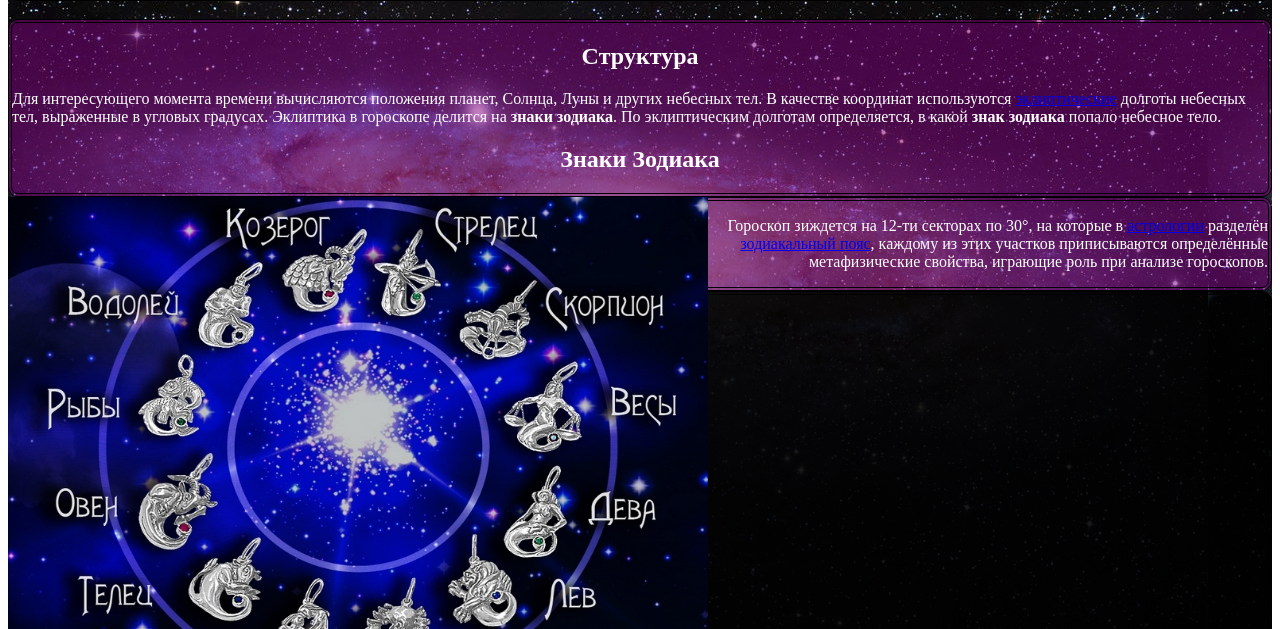
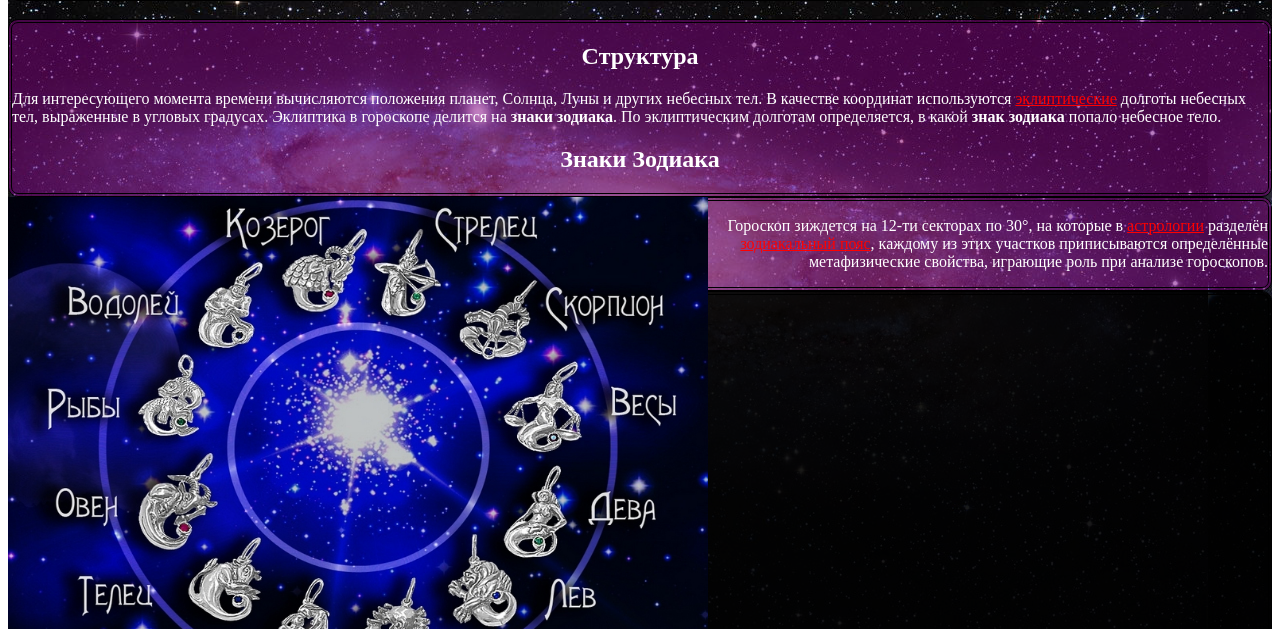
Before and after one commit to Hitodemuraga/Illya_BarbinovGIT, a plain HTML site: page qa_adv/index.html in a window 1280 px wide. Shown: the part 171-800 px from the top of the page. Drawn offline with Linux system fonts and the light colour scheme; files whose address does not match are found by name.

Commit message:
v2.0
Пофиксил баги
Изменил цвет ссылок

```diff
--- a/qa_adv/pages/index.html
+++ b/qa_adv/index.html
@@ -2,7 +2,7 @@
 <html>
 <head>
 	<title>QAtest</title>
-    <link rel="stylesheet" type="text/css" href="C:\Games\QA\qa_adv\css\style.css">
+    <link rel="stylesheet" type="text/css" href="..\qa_adv\css\style.css">
 </head>
 <body>
 <div id="header">
@@ -18,12 +18,12 @@
 <br>
 <div id="Structure">
 <h2 align="center">Cтруктура</h2>
- <p>Для интересующего момента времени вычисляются положения планет, Солнца, Луны и других небесных тел. В качестве координат используются <a href="https://ru.wikipedia.org/wiki/%D0%AD%D0%BA%D0%BB%D0%B8%D0%BF%D1%82%D0%B8%D0%BA%D0%B0">эклиптические</a> долготы небесных тел, выраженные в угловых градусах. Эклиптика в гороскопе делится на <b>знаки зодиака</b>. По эклиптическим долготам определяется, в какой <b>знак зодиака</b> попало небесное тело.</p>
+ <p>Для интересующего момента времени вычисляются положения планет, Солнца, Луны и других небесных тел. В качестве координат используются <a href="https://ru.wikipedia.org/wiki/%D0%AD%D0%BA%D0%BB%D0%B8%D0%BF%D1%82%D0%B8%D0%BA%D0%B0" style="color: red">эклиптические</a> долготы небесных тел, выраженные в угловых градусах. Эклиптика в гороскопе делится на <b>знаки зодиака</b>. По эклиптическим долготам определяется, в какой <b>знак зодиака</b> попало небесное тело.</p>
 <h2 align="center">Знаки Зодиака</h2>
 </div>
-<img src="C:\Games\QA\qa_adv\images\g3-1.jpg" align="left" width="700 px" height="500 px" alt="Изображение знаков зодиака">
+<img src="..\qa_adv\images\g3-1.jpg" align="left" width="700 px" height="500 px" alt="Изображение знаков зодиака">
 <div id="zodiacPictures">
-<p align="right"> Гороскоп зиждется на 12-ти секторах по 30°, на которые в <a href="https://ru.wikipedia.org/wiki/%D0%90%D1%81%D1%82%D1%80%D0%BE%D0%BB%D0%BE%D0%B3%D0%B8%D1%8F">астрологии</a> разделён <a href="https://ru.wikipedia.org/wiki/%D0%97%D0%BE%D0%B4%D0%B8%D0%B0%D0%BA">зодиакальный пояс</a>, каждому из этих участков приписываются определённые метафизические свойства, играющие роль при анализе гороскопов.</p>
+<p align="right"> Гороскоп зиждется на 12-ти секторах по 30°, на которые в <a href="https://ru.wikipedia.org/wiki/%D0%90%D1%81%D1%82%D1%80%D0%BE%D0%BB%D0%BE%D0%B3%D0%B8%D1%8F" style="color: red">астрологии</a> разделён <a href="https://ru.wikipedia.org/wiki/%D0%97%D0%BE%D0%B4%D0%B8%D0%B0%D0%BA" style="color: red">зодиакальный пояс</a>, каждому из этих участков приписываются определённые метафизические свойства, играющие роль при анализе гороскопов.</p>
 <div>
 </div>
 </div>
```
Also changed, not shown: qa_adv_res/index.html (added).
